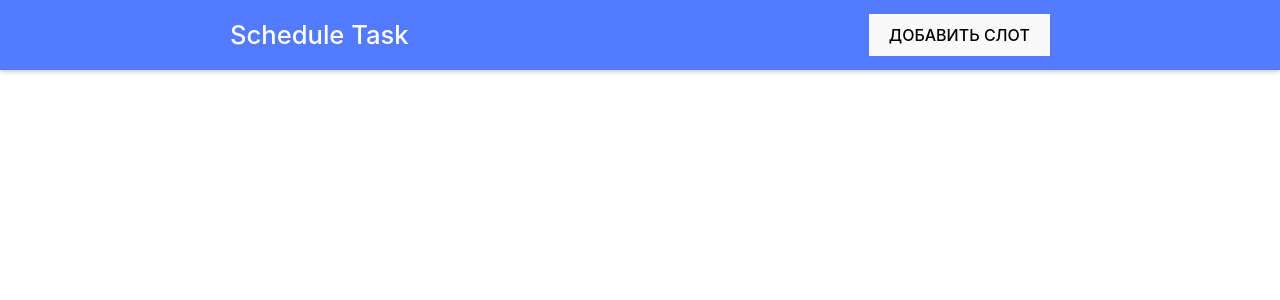
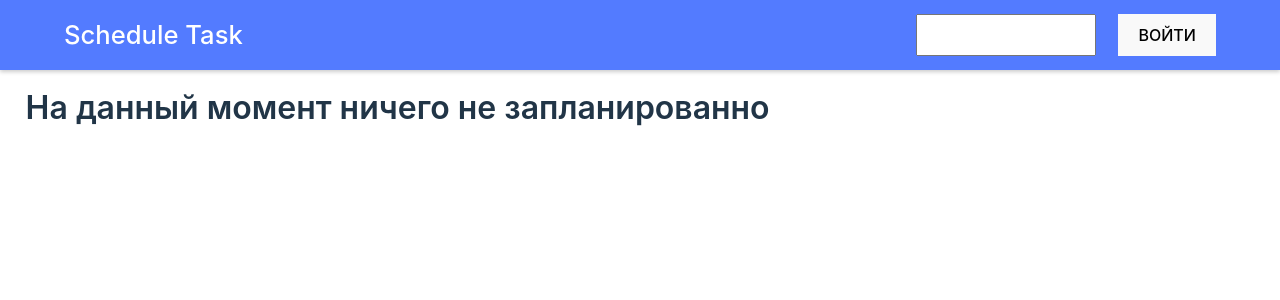
Before and after one commit to klllck/vue-schedule-task, a Vue app: page / in a window 1280 px wide. Shown: the top 300 px of the page. Built offline with nearby package versions, Linux system fonts and the light colour scheme.

Commit message:
Add localstorage and admin store

```diff
--- a/src/components/DayOfWeek.vue
+++ b/src/components/DayOfWeek.vue
@@ -3,12 +3,17 @@ import Card from "./Card.vue";
 import { ref } from "vue";
 import { useScheduleStore } from "../store/scheduleStore";
 import { useModalStore } from "../store/modalStore";
+import { useAdminStore } from "../store/adminStore";
 
+const adminStore = useAdminStore();
 const scheduleStore = useScheduleStore();
 const modalStore = useModalStore();
 const dayNames = ref(["Вс", "Пн", "Вт", "Ср", "Чт", "Пт", "Сб"]);
 
 const editScheduleForThisDay = () => {
+  if (!adminStore.isAuth) {
+    return;
+  }
   scheduleStore.currentDay = props.day;
   modalStore.showModal();
 };
@@ -28,12 +33,17 @@ const props = defineProps({
       class="day-time"
       @click="editScheduleForThisDay"
       :class="{ today: day === scheduleStore.today }"
+      :style="[adminStore.isAuth ? 'cursor: pointer' : '']"
     >
       <div>{{ dayNames[new Date(day).getDay()] }}</div>
       <div>{{ day }}</div>
     </div>
     <div class="day-wrapper">
-      <Card v-for="card in scheduleStore.scheduleByDay(day)" :key="card.id" :card="card" />
+      <Card
+        v-for="card in scheduleStore.scheduleByDay(day)"
+        :key="card.id"
+        :card="card"
+      />
     </div>
   </div>
 </template>
@@ -55,7 +65,6 @@ const props = defineProps({
     width: 100%;
     height: 80px;
     box-shadow: rgba(0, 0, 0, 0.26) 0px 3px 0px;
-    cursor: pointer;
   }
 
   &-wrapper {
--- a/src/components/Modal.vue
+++ b/src/components/Modal.vue
@@ -1,10 +1,13 @@
 <script setup>
+import { ref } from "vue";
 import { useScheduleStore } from "../store/scheduleStore";
 import { useCardStore } from "../store/cardStore";
-import { ref } from "vue";
+import { useAdminStore } from "../store/adminStore";
 
+const adminStore = useAdminStore();
 const scheduleStore = useScheduleStore();
 const cardStore = useCardStore();
+
 const choosenDay = ref(scheduleStore.today);
 
 const cardData = ref({
@@ -34,7 +37,9 @@ const addNewCard = () => {
 };
 
 const removeCard = () => {
-  cardStore.deleteCard(cardStore.selectedCard.id);
+  if (window.confirm("Вы точно хотите удалить этот слот?")) {
+    cardStore.deleteCard(cardStore.selectedCard.id);
+  }
   hideModal();
 };
 
@@ -96,8 +101,10 @@ const emit = defineEmits(["isOpen"]);
         />
       </div>
       <div class="modal-body-bottom">
-        <button @click="hideModal">Обновать</button>
-        <button @click="removeCard" class="btn-delete">Удалить</button>
+        <button @click="hideModal">Обновить</button>
+        <button @click="removeCard" v-if="adminStore.isAuth" class="btn-delete">
+          Удалить
+        </button>
         <button @click="hideModal">Отмена</button>
       </div>
     </div>
--- a/src/components/Navbar.vue
+++ b/src/components/Navbar.vue
@@ -1,15 +1,30 @@
 <script setup>
+import { ref } from "vue";
 import { useModalStore } from "../store/modalStore";
+import { useAdminStore } from "../store/adminStore";
 
+const adminStore = useAdminStore();
 const modalStore = useModalStore();
+
+const password = ref("");
+
+const logout = () => {
+  adminStore.logout();
+  password.value = "";
+};
 </script>
 
 <template>
   <header class="navbar">
     <p class="navbar__title">Schedule Task</p>
-    <div class="admin-pannel">
-      <div class="control">
+    <div class="navbar-pannel">
+      <div v-if="adminStore.isAuth" class="navbar-pannel-admin">
         <button @click="modalStore.showModal">Добавить слот</button>
+        <button @click="logout">Выйти</button>
+      </div>
+      <div v-else class="navbar-pannel-user">
+        <input type="password" class="navbar-pannel-user__password" v-model="password" />
+        <button @click="adminStore.login(password)">Войти</button>
       </div>
     </div>
   </header>
@@ -22,8 +37,33 @@ const modalStore = useModalStore();
   background: rgb(83, 123, 255);
   box-shadow: 0 2px 4px 0 rgba(0, 0, 0, 0.2);
   display: flex;
-  justify-content: space-around;
+  justify-content: space-between;
   align-items: center;
+  padding: 0 4rem;
+
+  &-pannel-admin {
+    display: flex;
+    height: 100%;
+    align-items: center;
+    justify-content: space-between;
+    width: 320px;
+    // border: 1px solid red;
+  }
+
+  &-pannel-user {
+    display: flex;
+    height: 100%;
+    align-items: center;
+    justify-content: space-between;
+    width: 300px;
+    // border: 1px solid red;
+
+    &__password {
+      padding: 0.6em 1.2em;
+      font-size: 1rem;
+      width: 60%;
+    }
+  }
 
   &__title {
     color: #fff;
--- a/src/components/Schedule.vue
+++ b/src/components/Schedule.vue
@@ -11,6 +11,9 @@ const modalStore = useModalStore();
 
 <template>
   <div class="schedule">
+    <div class="schedule__info" v-if="scheduleStore.days.length === 0">
+      На данный момент ничего не запланированно
+    </div>
     <DayOfWeek v-for="(day, i) in scheduleStore.sortedDays" :key="i" :day="day" />
     <Modal v-model:isOpen="modalStore.modalVisible" />
   </div>
@@ -19,13 +22,14 @@ const modalStore = useModalStore();
 <style lang="scss" scoped>
 .schedule {
   display: flex;
-  min-height: 100vh;
-  padding: .4rem 1.6rem;
-}
+  min-height: calc(100vh - 70px);
+  padding: 0.4rem 1.6rem;
 
-.control {
-  position: absolute;
-  top: 0;
-  left: 0;
+  &__info {
+    text-align: center;
+    font-size: 2rem;
+    font-weight: 600;
+    margin-top: 20px;
+  }
 }
 </style>
--- a/src/main.js
+++ b/src/main.js
@@ -1,6 +1,6 @@
 import { createApp } from "vue";
 import { createPinia } from "pinia";
-import "./style.css";
+import "./style.scss";
 import App from "./App.vue";
 
 Date.prototype.toDateInputValue = function () {
--- /dev/null
+++ b/src/store/adminStore.js
@@ -0,0 +1,22 @@
+import { defineStore } from "pinia";
+import { ref } from "vue";
+
+export const useAdminStore = defineStore("adminStore", () => {
+  const isAuth = ref(false);
+
+  const login = (password) => {
+    if (password === "asd") {
+      isAuth.value = true;
+    }
+  };
+
+  const logout = () => {
+    if (isAuth) isAuth.value = false;
+  };
+
+  return {
+    isAuth,
+    login,
+    logout,
+  };
+});
--- a/src/store/cardStore.js
+++ b/src/store/cardStore.js
@@ -1,13 +1,26 @@
 import { defineStore } from "pinia";
-import { ref, computed } from "vue";
+import { ref, watch } from "vue";
 
 export const useCardStore = defineStore("cardStore", () => {
   const cards = ref([]);
   const selectedCard = ref(null);
 
+  const cardsInLocalStorage = localStorage.getItem("cards");
+  if (cardsInLocalStorage) {
+    cards.value = JSON.parse(cardsInLocalStorage)._value;
+  }
+
+  watch(
+    () => cards,
+    (state) => {
+      localStorage.setItem("cards", JSON.stringify(state));
+    },
+    { deep: true }
+  );
+
   const addCard = (card) => {
     const cardId = new Date().getGuid();
-    cards.value.push({ id: cardId, ...card  });
+    cards.value.push({ id: cardId, ...card });
   };
 
   const deleteCard = (id) => {
@@ -18,7 +31,7 @@ export const useCardStore = defineStore("cardStore", () => {
     selectedCard.value = card;
   };
 
-  const sortedCards = computed(() => {
+  const sortedCards = () => {
     return cards.value.sort((a, b) => {
       if (a.timeStampFrom.split(":")[0] < b.timeStampTo.split(":")[0])
         return -1;
@@ -27,9 +40,10 @@ export const useCardStore = defineStore("cardStore", () => {
       if (a.timeStampFrom.split(":")[1] < b.timeStampTo.split(":")[1])
         return -1;
       if (a.timeStampFrom.split(":")[1] > b.timeStampTo.split(":")[1]) return 1;
+
       return 0;
     });
-  });
+  };
 
   return {
     cards,
--- a/src/store/scheduleStore.js
+++ b/src/store/scheduleStore.js
@@ -1,11 +1,24 @@
 import { defineStore } from "pinia";
-import { ref, computed } from "vue";
+import { ref, computed, watch } from "vue";
 import { useCardStore } from "./cardStore";
 
 export const useScheduleStore = defineStore("scheduleStore", () => {
   const today = ref(new Date().toDateInputValue());
   const days = ref([]);
-  const currentDay = ref('')
+  const currentDay = ref("");
+
+  const daysInLocalStorage = localStorage.getItem("days");
+  if (daysInLocalStorage) {
+    days.value = JSON.parse(daysInLocalStorage)._value;
+  }
+
+  watch(
+    () => days,
+    (state) => {
+      localStorage.setItem("days", JSON.stringify(state));
+    },
+    { deep: true }
+  );
 
   const addNewDay = (choosenDay) => {
     if (!days.value.includes(choosenDay)) {
@@ -19,9 +32,9 @@ export const useScheduleStore = defineStore("scheduleStore", () => {
 
   const scheduleByDay = (currentDay) => {
     const cardStore = useCardStore();
-    return cardStore.sortedCards.filter(
-      (card) => card.dayOfWeek === currentDay
-    );
+    return cardStore
+      .sortedCards()
+      .filter((card) => card.dayOfWeek === currentDay);
   };
 
   return {
--- a/src/style.css
+++ b/src/style.scss
@@ -21,24 +21,6 @@
   box-sizing: border-box;
 }
 
-a {
-  font-weight: 500;
-  color: #646cff;
-  text-decoration: inherit;
-}
-a:hover {
-  color: #535bf2;
-}
-
-a {
-  font-weight: 500;
-  color: #646cff;
-  text-decoration: inherit;
-}
-a:hover {
-  color: #535bf2;
-}
-
 h1 {
   font-size: 3.2em;
   line-height: 1.1;
@@ -50,19 +32,20 @@ button {
   font-size: 1em;
   font-weight: 500;
   font-family: inherit;
-  background-color: #1a1a1a;
-  cursor: pointer;
+  background-color: #410055;
   transition: border-color 0.25s;
   text-transform: uppercase;
+  cursor: pointer;
+
+  &:hover {
+    border-color: #646cff;
+  }
+
+  &:focus,
+  &:focus-visible {
+    outline: 4px auto -webkit-focus-ring-color;
+  }
 }
-button:hover {
-  border-color: #646cff;
-}
-button:focus,
-button:focus-visible {
-  outline: 4px auto -webkit-focus-ring-color;
-}
-
 
 @media (prefers-color-scheme: light) {
   :root {
```
